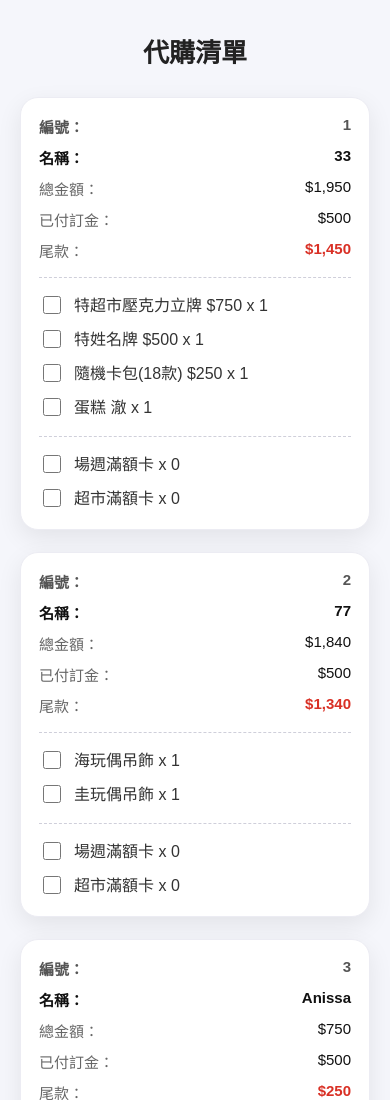
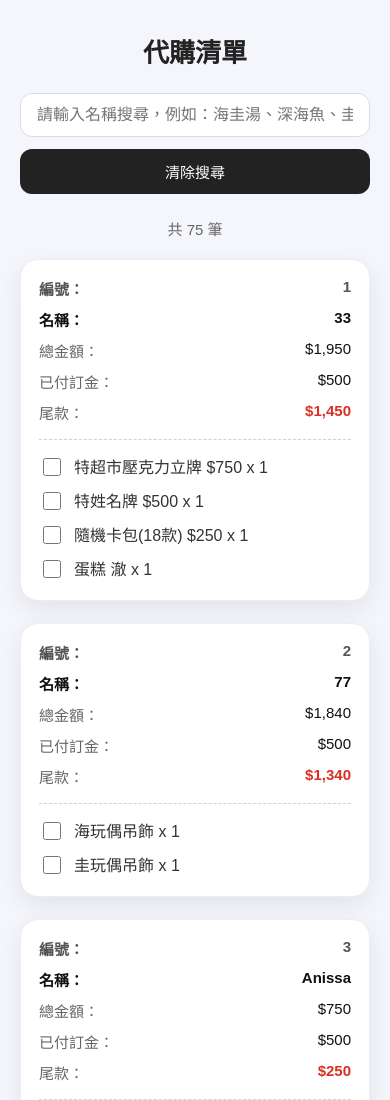
Before and after one commit to nineiskyu/nineiskyu.github.io, a plain HTML site: page heaturtlesoup.html in a window 390 px wide. Shown: the top 1100 px of the page. Drawn offline with Linux system fonts and the light colour scheme.

Commit message:
add serch

```diff
--- a/heaturtlesoup.html
+++ b/heaturtlesoup.html
@@ -3,7 +3,7 @@
   <head>
     <meta charset="UTF-8" />
     <meta name="viewport" content="width=device-width, initial-scale=1.0" />
-    <title>海圭湯訂單明細</title>
+    <title>代購清單</title>
     <style>
       * {
         box-sizing: border-box;
@@ -25,8 +25,53 @@
       .title {
         text-align: center;
         font-size: 32px;
-        margin: 0 0 28px;
+        margin: 0 0 24px;
         color: #222;
+      }
+
+      .toolbar {
+        display: flex;
+        gap: 12px;
+        margin-bottom: 24px;
+        flex-wrap: wrap;
+        justify-content: center;
+      }
+
+      .search-input {
+        width: 100%;
+        max-width: 420px;
+        padding: 12px 16px;
+        border: 1px solid #d9dce7;
+        border-radius: 12px;
+        font-size: 16px;
+        outline: none;
+        background: #fff;
+      }
+
+      .search-input:focus {
+        border-color: #7a8cff;
+        box-shadow: 0 0 0 4px rgba(122, 140, 255, 0.12);
+      }
+
+      .clear-btn {
+        padding: 12px 18px;
+        border: none;
+        border-radius: 12px;
+        background: #222;
+        color: #fff;
+        cursor: pointer;
+        font-size: 15px;
+      }
+
+      .clear-btn:hover {
+        opacity: 0.9;
+      }
+
+      .result-text {
+        text-align: center;
+        color: #666;
+        margin-bottom: 20px;
+        font-size: 15px;
       }
 
       .card-list {
@@ -116,6 +161,15 @@
         text-decoration: line-through;
       }
 
+      .empty-text {
+        text-align: center;
+        color: #999;
+        padding: 40px 20px;
+        background: #fff;
+        border-radius: 18px;
+        border: 1px solid #ececf3;
+      }
+
       @media (max-width: 576px) {
         .title {
           font-size: 26px;
@@ -128,12 +182,35 @@
         .info-row {
           font-size: 15px;
         }
+
+        .toolbar {
+          flex-direction: column;
+          align-items: stretch;
+        }
+
+        .search-input,
+        .clear-btn {
+          max-width: none;
+          width: 100%;
+        }
       }
     </style>
   </head>
   <body>
     <div class="container">
       <h1 class="title">代購清單</h1>
+
+      <div class="toolbar">
+        <input
+          type="text"
+          id="searchInput"
+          class="search-input"
+          placeholder="請輸入名稱搜尋，例如：海圭湯、深海魚、圭圭腳好長、東海好可愛"
+        />
+        <button type="button" class="clear-btn" id="clearBtn">清除搜尋</button>
+      </div>
+
+      <div class="result-text" id="resultText">共 0 筆</div>
       <div id="cardList" class="card-list"></div>
     </div>
 
@@ -978,6 +1055,9 @@
       ];
 
       const cardList = document.getElementById("cardList");
+      const searchInput = document.getElementById("searchInput");
+      const clearBtn = document.getElementById("clearBtn");
+      const resultText = document.getElementById("resultText");
 
       function formatMoney(num) {
         return Number(num).toLocaleString("zh-TW");
@@ -1023,6 +1103,39 @@
       `;
       }
 
+      function createCardSection(order) {
+        const sections = [];
+
+        if (order.eventCard > 0) {
+          sections.push(`
+          <label class="item">
+            <input type="checkbox" onchange="toggleDone(this)">
+            <span class="item-text">場週滿額卡 x ${order.eventCard}</span>
+          </label>
+        `);
+        }
+
+        if (order.marketCard > 0) {
+          sections.push(`
+          <label class="item">
+            <input type="checkbox" onchange="toggleDone(this)">
+            <span class="item-text">超市滿額卡 x ${order.marketCard}</span>
+          </label>
+        `);
+        }
+
+        if (sections.length === 0) {
+          return "";
+        }
+
+        return `
+        <hr class="divider">
+        <div class="card-info-list">
+          ${sections.join("")}
+        </div>
+      `;
+      }
+
       function createCardHtml(order, index) {
         const groupedItems = groupItems(order.items);
 
@@ -1059,19 +1172,7 @@
             ${groupedItems.map(createItemHtml).join("")}
           </div>
 
-          <hr class="divider">
-
-          <div class="card-info-list">
-            <label class="item">
-              <input type="checkbox" onchange="toggleDone(this)">
-              <span class="item-text">場週滿額卡 x ${order.eventCard}</span>
-            </label>
-
-            <label class="item">
-              <input type="checkbox" onchange="toggleDone(this)">
-              <span class="item-text">超市滿額卡 x ${order.marketCard}</span>
-            </label>
-          </div>
+          ${createCardSection(order)}
         </div>
       `;
       }
@@ -1081,11 +1182,42 @@
         item.classList.toggle("done", el.checked);
       }
 
-      function renderOrders() {
-        cardList.innerHTML = orderData
+      function getFilteredData(keyword) {
+        const text = keyword.trim().toLowerCase();
+
+        if (!text) {
+          return orderData;
+        }
+
+        return orderData.filter((order) =>
+          order.name.toLowerCase().includes(text),
+        );
+      }
+
+      function renderOrders(keyword = "") {
+        const filteredData = getFilteredData(keyword);
+
+        resultText.textContent = `共 ${filteredData.length} 筆`;
+
+        if (filteredData.length === 0) {
+          cardList.innerHTML = `<div class="empty-text">找不到符合的名稱</div>`;
+          return;
+        }
+
+        cardList.innerHTML = filteredData
           .map((order, index) => createCardHtml(order, index))
           .join("");
       }
+
+      searchInput.addEventListener("input", function () {
+        renderOrders(this.value);
+      });
+
+      clearBtn.addEventListener("click", function () {
+        searchInput.value = "";
+        renderOrders("");
+        searchInput.focus();
+      });
 
       renderOrders();
     </script>
```
